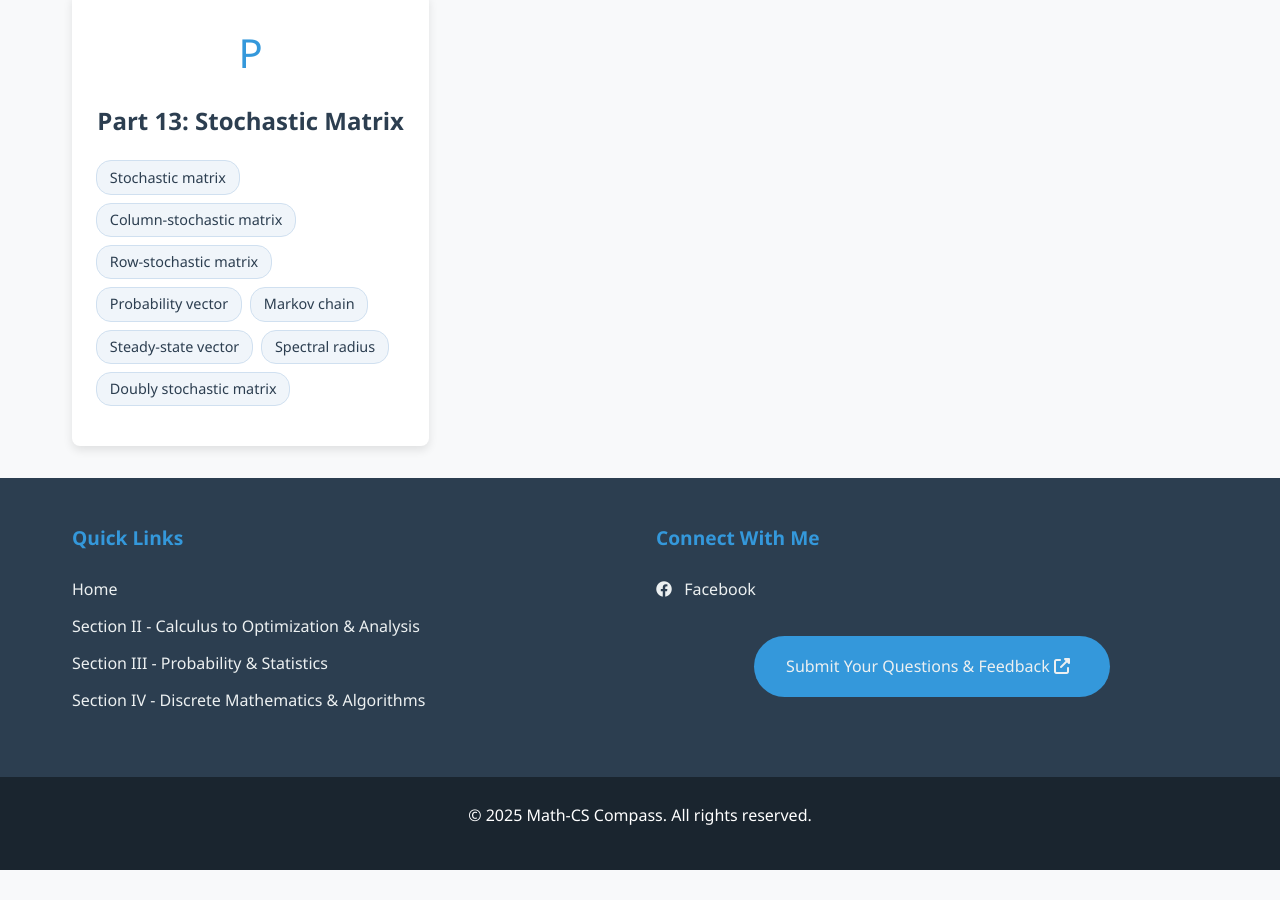
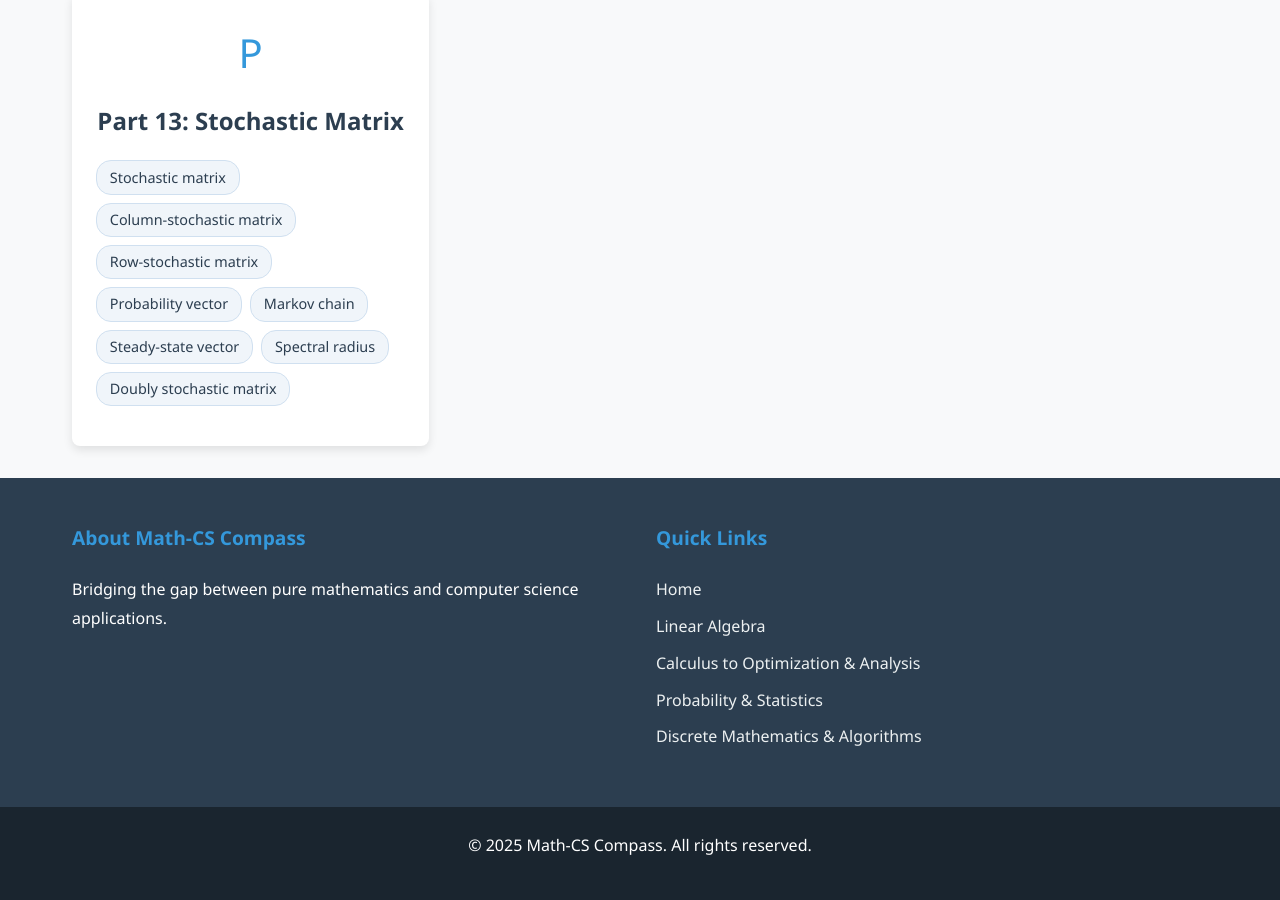
Before and after one commit to Yusukey01/yusukey01.github.io, a Jekyll site: the page built from Mathematics/Linear_algebra/linear_algebra.html, in a window 1280 px wide and 900 px high, scrolled down 2849 px. Built offline with Jekyll 4.4.1, drawn with Linux system fonts in a browser that asks for light colours; before the commit the page ends 3719 px from its top, so only the background shows below that.

Commit message:
changed css

```diff
--- a/Mathematics/Linear_algebra/linear_algebra.html
+++ b/Mathematics/Linear_algebra/linear_algebra.html
@@ -1,40 +1,13 @@
+---
+layout: default
+title: Linear Algebra
+level: section
+description: Explore the foundations of Linear Algebra, covering key concepts such as linear equations, vector spaces, eigenvalues, orthogonality, least squares, and stochastic matrices.
+---
 <!DOCTYPE html>
 <html>
-    <head>
-        <title>Linear Algebra</title>
-        <link rel="stylesheet" href="../../css/styles.css">
-        <link rel="stylesheet" href="https://cdnjs.cloudflare.com/ajax/libs/font-awesome/6.4.0/css/all.min.css">
-        <script id="MathJax-script" defer src="https://cdn.jsdelivr.net/npm/mathjax@3/es5/tex-mml-chtml.js"></script>
-        <script src="search.js"></script>
-        <meta name="viewport" content="width=device-width, initial-scale=1">
-        <meta name="description" content="Explore the foundations of Linear Algebra, covering key concepts such as linear equations, vector spaces,
-        eigenvalues, orthogonality, least squares, and stochastic matrices. Learn how these principles are applied in modern mathematics and computational sciences.">
-    </head>
+
     <body>
-        <header>
-            <nav class="navbar">
-                <div class="logo">
-                    <h1>Math-CS Compass</h1>
-                </div>
-
-                <div class="search-container">
-                    <input type="text" id="search-input" placeholder="Search keywords...">
-                    <button id="search-button"><i class="fas fa-search"></i></button>
-                </div>
-
-                <div class="menu-toggle">
-                    <i class="fas fa-bars"></i>
-                </div>
-                <ul class="nav-links">
-                    <li><a href="../../index.html">Home</a></li>
-                    <li><a href="../Linear_algebra/linear_algebra.html">Linear Algebra</a></li>
-                    <li><a href="../Calculus/calculus.html">Calculus to Optimization & Analysis</a></li>
-                    <li><a href="../Probability/probability.html">Probability & Statistics</a></li>
-                    <li><a href="../Discrete/discrete_math.html">Discrete Mathematics & Algorithms</a></li>
-                </ul>
-            </nav>
-        </header>
-
         <div class="hero-section">
             <h1 class="webpage-name">Section I - Linear Algebra
                 <span class="subheading">Foundations of modern mathematics</span>
@@ -241,37 +214,6 @@
                 </div>
             </section>
         </div>
-
-        <footer>
-            <div class="footer-content">
-                <div class="footer-links">
-                    <h3>Quick Links</h3>
-                    <ul>
-                        <li><a href="../../index.html">Home</a></li>
-                        <li><a href="../Calculus/calculus.html">Section II - Calculus to Optimization & Analysis</a></li>
-                        <li><a href="../Probability/probability.html">Section III - Probability & Statistics</a></li>
-                        <li><a href="../Discrete/discrete_math.html">Section IV - Discrete Mathematics & Algorithms</a></li>
-                    </ul>
-                </div>
-                <div class="footer-social">
-                    <h3>Connect With Me</h3>
-                    <p>
-                        <a href="https://www.facebook.com/share/15uPaBWgQN/" target="_blank">
-                            <i class="fab fa-facebook"></i> Facebook
-                        </a>
-                    </p>
-                    <div class="contact-section">
-                        <strong><a href="https://docs.google.com/forms/d/e/1FAIpQLSf3_RNkegREvfCEIQznn6SCaf-iB5c-Doxn7Ymuu78Uf-PBjg/viewform" target="_blank">
-                            Submit Your Questions & Feedback <i class="fas fa-external-link-alt"></i>
-                        </a></strong>
-                    </div>
-                    <!-- Add more social links -->
-                </div>
-            </div>
-            <div class="footer-bottom">
-                <p>&copy; 2025 Math-CS Compass. All rights reserved.</p>
-            </div>
-        </footer>
         <script src="/js/main.js"></script>
         <script src="/js/search.js"></script>
     </body>
```
